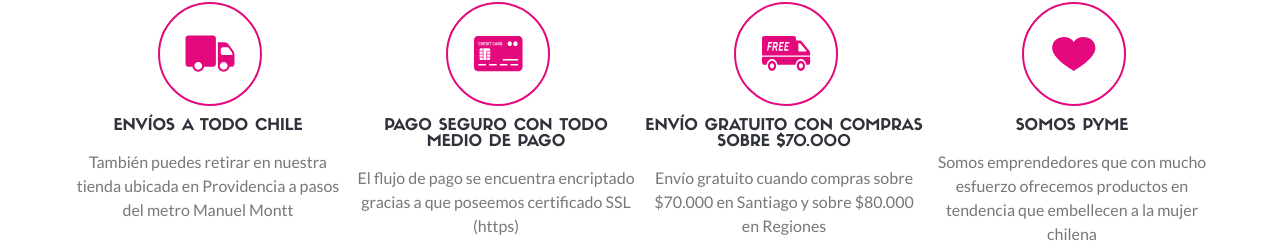
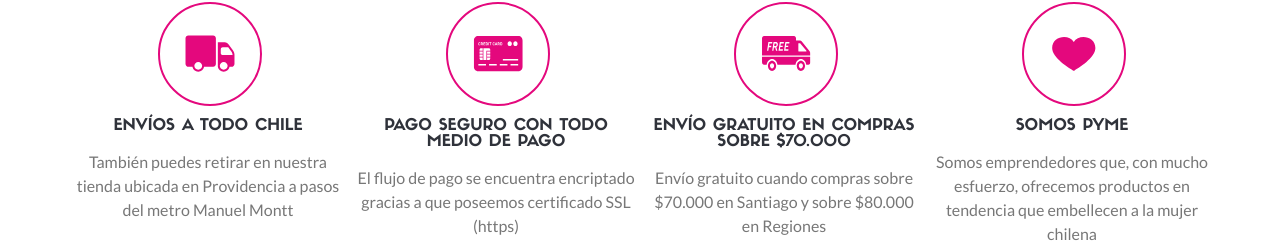
Before and after one commit to Waldo-analista/TiendaBeautyWoman, a plain HTML site: page index.html in a window 1280 px wide. Shown: the part 551-801 px from the top of the page. Drawn offline with nearby package versions, Linux system fonts and the light colour scheme; no server answers.

Commit message:
Cambio algunas palabras pa mejor comprensión

```diff
--- a/index.html
+++ b/index.html
@@ -106,7 +106,7 @@
                             </div>
                             </div>
                         </div>
-                        <p class="datos__titulo">ENVÍO GRATUITO CON COMPRAS SOBRE $70.000</p>
+                        <p class="datos__titulo">ENVÍO GRATUITO EN COMPRAS SOBRE $70.000</p>
                         <p class="datos__descripcion">Envío gratuito cuando compras sobre $70.000 en Santiago y sobre $80.000 en Regiones </p>
                     </li>
                     <li class="datos__item">
@@ -129,7 +129,7 @@
                             </div>
                         </div>
                         <p class="datos__titulo">SOMOS PYME</p>
-                        <p class="datos__descripcion">Somos emprendedores que con mucho esfuerzo ofrecemos productos en tendencia que embellecen a la mujer chilena</p>
+                        <p class="datos__descripcion">Somos emprendedores que, con mucho esfuerzo, ofrecemos productos en tendencia que embellecen a la mujer chilena</p>
                     </li>
                 </ul>
             </section>
```
